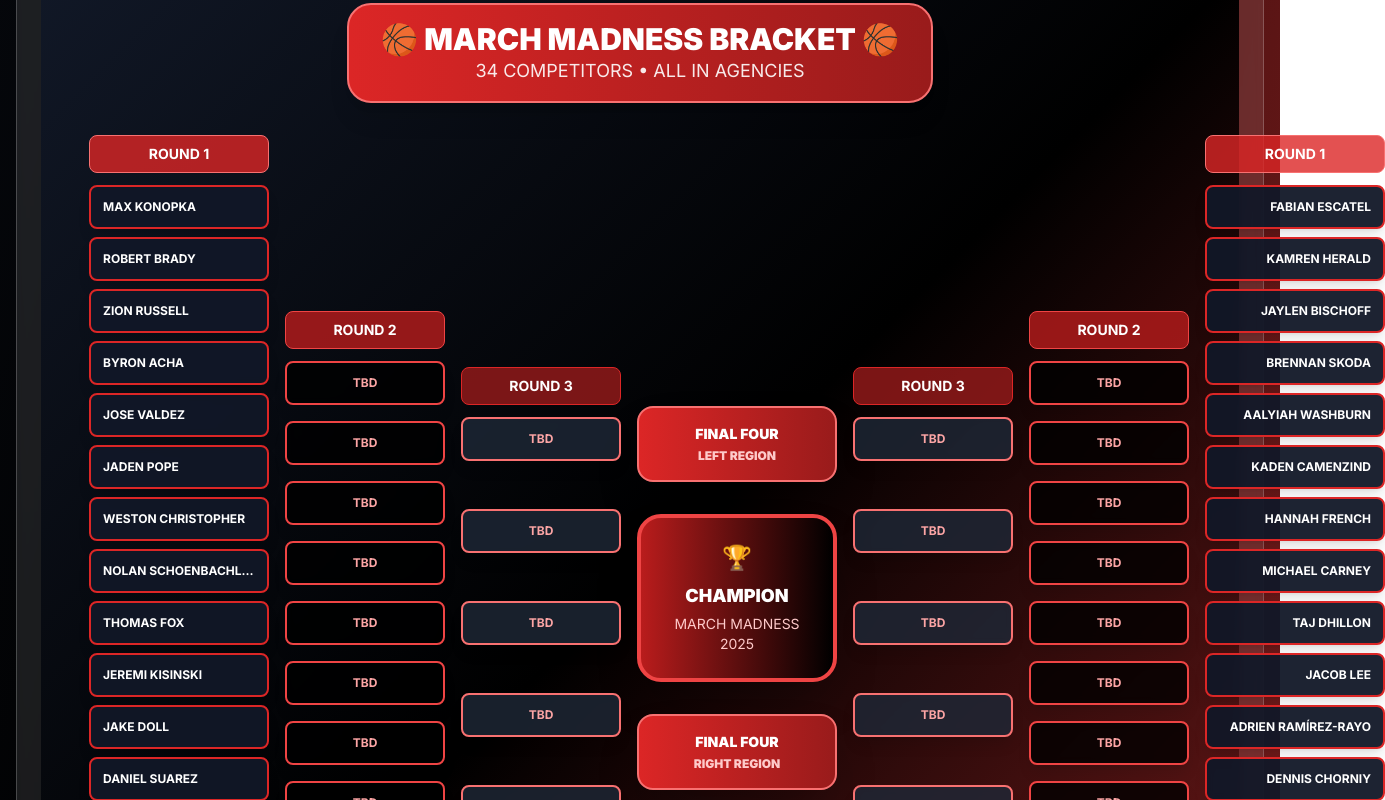
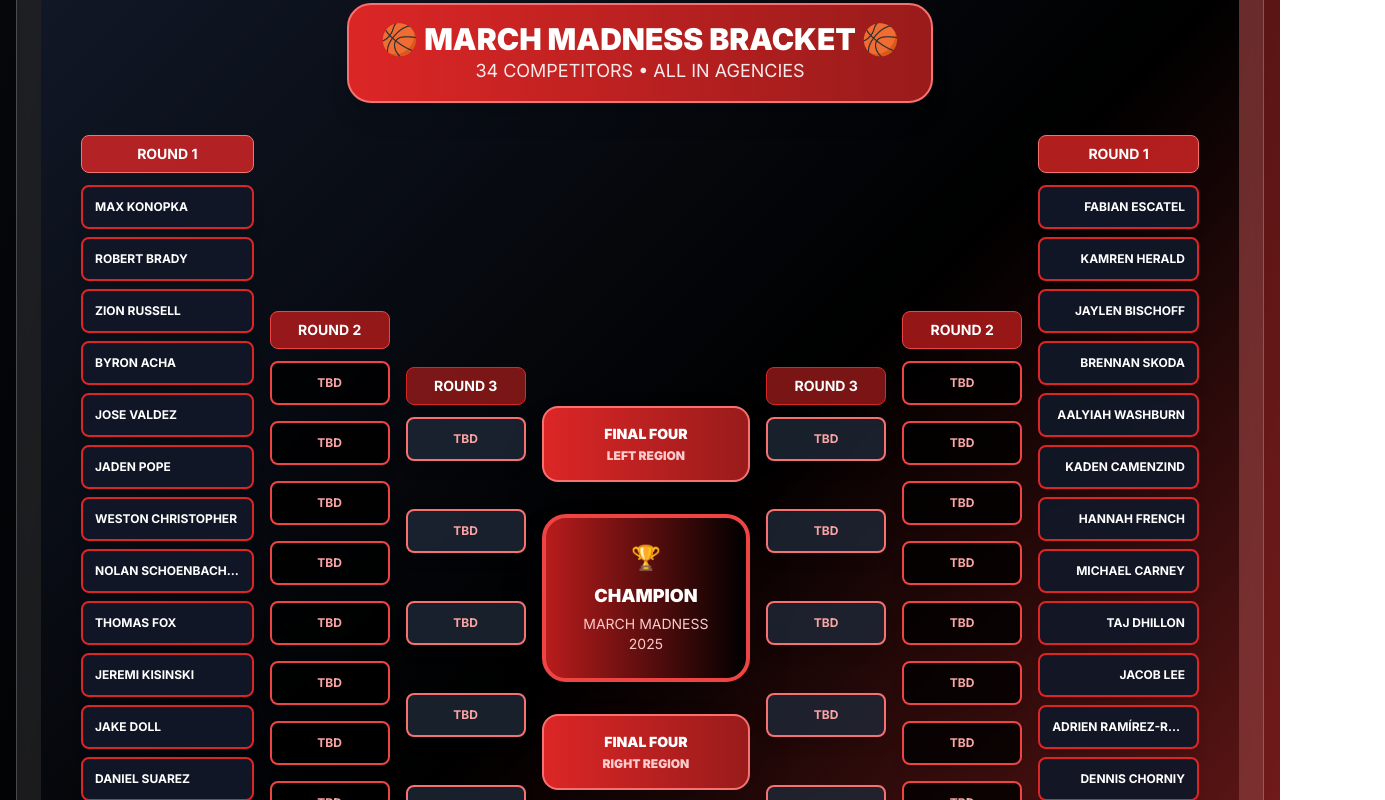
Before and after one commit to leadtopspec/march-madness-leaderboard, a Next.js app: page / in a window 1280 px wide. Shown: the part 3640-4440 px from the top of the page, 1385 px wide, since content can reach past the window. Built offline with nearby package versions, Linux system fonts and the light colour scheme.

Commit message:
Fix bracket layout - reduce min-width but keep readable text

```diff
--- a/src/components/BracketView.tsx
+++ b/src/components/BracketView.tsx
@@ -34,12 +34,12 @@ export default function BracketView() {
         </motion.div>
       </div>
 
-      {/* Main Bracket Layout - Mobile First Responsive */}
-      <div className="w-full mx-auto">
-        <div className="flex items-center justify-between w-full gap-1 sm:gap-2 lg:gap-4 px-1 sm:px-2 lg:px-4 text-[8px] sm:text-xs lg:text-sm">
+      {/* Main Bracket Layout */}
+      <div className="w-full mx-auto overflow-x-auto">
+        <div className="flex items-center justify-between min-w-[800px] gap-2 lg:gap-4 px-2">
 
           {/* Left Side - Round 1 */}
-          <div className="flex flex-col min-w-[80px] sm:min-w-[120px] lg:min-w-[180px]">
+          <div className="flex flex-col min-w-[110px] lg:min-w-[140px]">
             <div className="text-center text-white font-bold text-xs lg:text-sm mb-3 bg-red-600/80 rounded-lg py-2 border border-red-400">
               ROUND 1
             </div>
@@ -50,7 +50,7 @@ export default function BracketView() {
                   initial={{ opacity: 0, x: -30 }}
                   animate={{ opacity: 1, x: 0 }}
                   transition={{ delay: index * 0.02 }}
-                  className="bg-gray-900/95 rounded-lg border-2 border-red-600 p-1 sm:p-2 lg:p-3 text-[8px] sm:text-[10px] lg:text-xs font-bold shadow-lg hover:shadow-xl transition-shadow backdrop-blur-sm"
+                  className="bg-gray-900/95 rounded-lg border-2 border-red-600 p-2 lg:p-3 text-[10px] lg:text-xs font-bold shadow-lg hover:shadow-xl transition-shadow backdrop-blur-sm"
                 >
                   <div className="text-white truncate">{team}</div>
                 </motion.div>
@@ -59,7 +59,7 @@ export default function BracketView() {
           </div>
 
           {/* Left Side - Round 2 */}
-          <div className="flex flex-col min-w-[80px] sm:min-w-[100px] lg:min-w-[160px]">
+          <div className="flex flex-col min-w-[90px] lg:min-w-[120px]">
             <div className="text-center text-white font-bold text-xs lg:text-sm mb-3 bg-red-700/80 rounded-lg py-2 border border-red-500">
               ROUND 2
             </div>
@@ -79,7 +79,7 @@ export default function BracketView() {
           </div>
 
           {/* Left Side - Round 3 */}
-          <div className="flex flex-col min-w-[80px] sm:min-w-[100px] lg:min-w-[160px]">
+          <div className="flex flex-col min-w-[90px] lg:min-w-[120px]">
             <div className="text-center text-white font-bold text-xs lg:text-sm mb-3 bg-red-800/80 rounded-lg py-2 border border-red-600">
               ROUND 3
             </div>
@@ -99,7 +99,7 @@ export default function BracketView() {
           </div>
 
           {/* Championship Center Column */}
-          <div className="flex flex-col items-center justify-center min-w-[100px] sm:min-w-[120px] lg:min-w-[200px] space-y-4 lg:space-y-8">
+          <div className="flex flex-col items-center justify-center min-w-[120px] lg:min-w-[160px] space-y-4 lg:space-y-8">
             {/* Final Four - Left */}
             <motion.div
               initial={{ opacity: 0, scale: 0.8 }}
@@ -136,7 +136,7 @@ export default function BracketView() {
           </div>
 
           {/* Right Side - Round 3 */}
-          <div className="flex flex-col min-w-[80px] sm:min-w-[100px] lg:min-w-[160px]">
+          <div className="flex flex-col min-w-[90px] lg:min-w-[120px]">
             <div className="text-center text-white font-bold text-xs lg:text-sm mb-3 bg-red-800/80 rounded-lg py-2 border border-red-600">
               ROUND 3
             </div>
@@ -156,7 +156,7 @@ export default function BracketView() {
           </div>
 
           {/* Right Side - Round 2 */}
-          <div className="flex flex-col min-w-[80px] sm:min-w-[100px] lg:min-w-[160px]">
+          <div className="flex flex-col min-w-[90px] lg:min-w-[120px]">
             <div className="text-center text-white font-bold text-xs lg:text-sm mb-3 bg-red-700/80 rounded-lg py-2 border border-red-500">
               ROUND 2
             </div>
@@ -176,7 +176,7 @@ export default function BracketView() {
           </div>
 
           {/* Right Side - Round 1 */}
-          <div className="flex flex-col min-w-[80px] sm:min-w-[120px] lg:min-w-[180px]">
+          <div className="flex flex-col min-w-[110px] lg:min-w-[140px]">
             <div className="text-center text-white font-bold text-xs lg:text-sm mb-3 bg-red-600/80 rounded-lg py-2 border border-red-400">
               ROUND 1
             </div>
@@ -187,7 +187,7 @@ export default function BracketView() {
                   initial={{ opacity: 0, x: 30 }}
                   animate={{ opacity: 1, x: 0 }}
                   transition={{ delay: index * 0.02 }}
-                  className="bg-gray-900/95 rounded-lg border-2 border-red-600 p-1 sm:p-2 lg:p-3 text-[8px] sm:text-[10px] lg:text-xs font-bold shadow-lg hover:shadow-xl transition-shadow backdrop-blur-sm"
+                  className="bg-gray-900/95 rounded-lg border-2 border-red-600 p-2 lg:p-3 text-[10px] lg:text-xs font-bold shadow-lg hover:shadow-xl transition-shadow backdrop-blur-sm"
                 >
                   <div className="text-white text-right truncate">{team}</div>
                 </motion.div>
```
